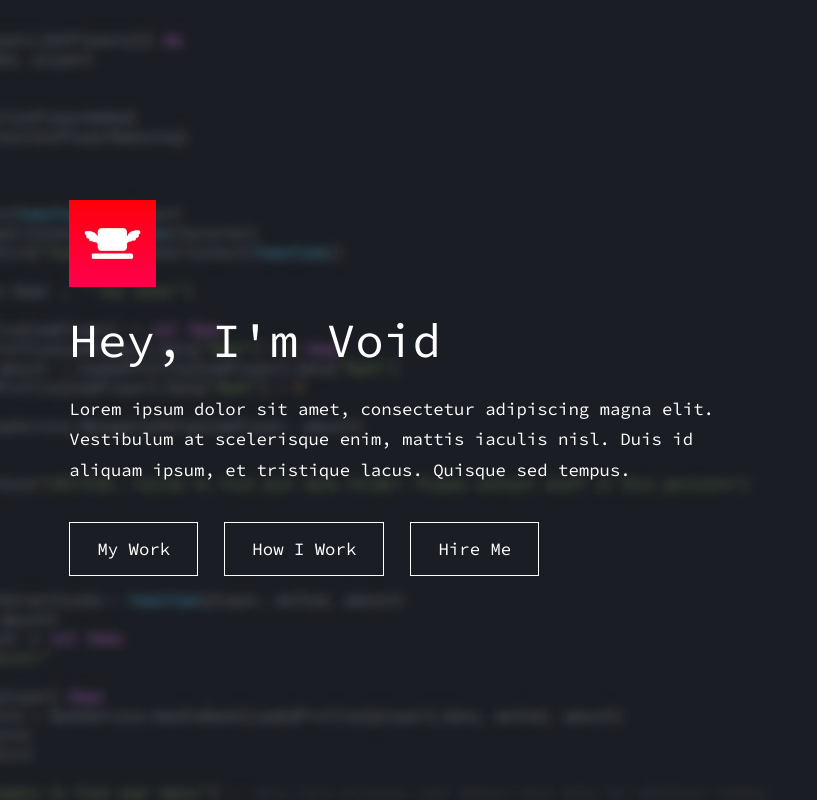
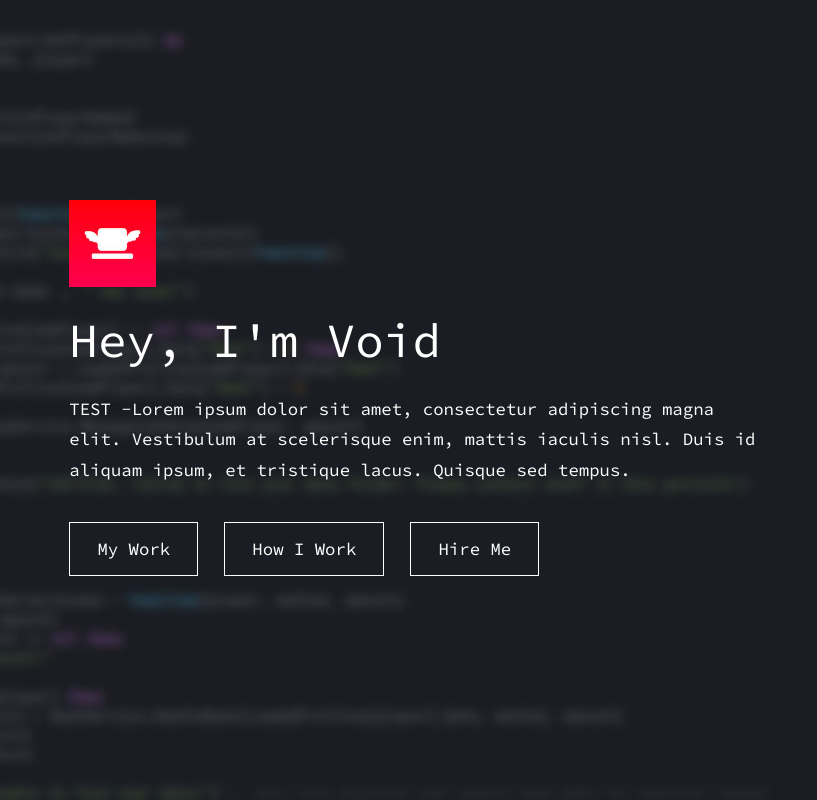
Before and after one commit to V0idException/V0idException.github.io, a plain HTML site: page index.html in a window 1280 px wide. Shown: the whole page, without its empty margins (0-817 px from the left). Drawn offline with Linux system fonts and the light colour scheme.

Commit message:
Update index.html

```diff
--- a/index.html
+++ b/index.html
@@ -51,7 +51,7 @@
                <section id="home-section">
                   <div id="image02" class="image"><span class="frame"><img src="void.jpg" alt="" /></span></div>
                   <h1 id="text03">Hey, I&#039;m Void</h1>
-                  <p id="text04">Lorem ipsum dolor sit amet, consectetur adipiscing magna elit. Vestibulum at scelerisque enim, mattis iaculis nisl. Duis id aliquam ipsum, et tristique lacus. Quisque sed tempus.</p>
+                  <p id="text04">TEST -Lorem ipsum dolor sit amet, consectetur adipiscing magna elit. Vestibulum at scelerisque enim, mattis iaculis nisl. Duis id aliquam ipsum, et tristique lacus. Quisque sed tempus.</p>
                   <ul id="buttons02" class="buttons">
                      <li><a href="#work" class="button n01">My Work</a></li>
                      <li><a href="#about" class="button n02">How I Work</a></li>
```
